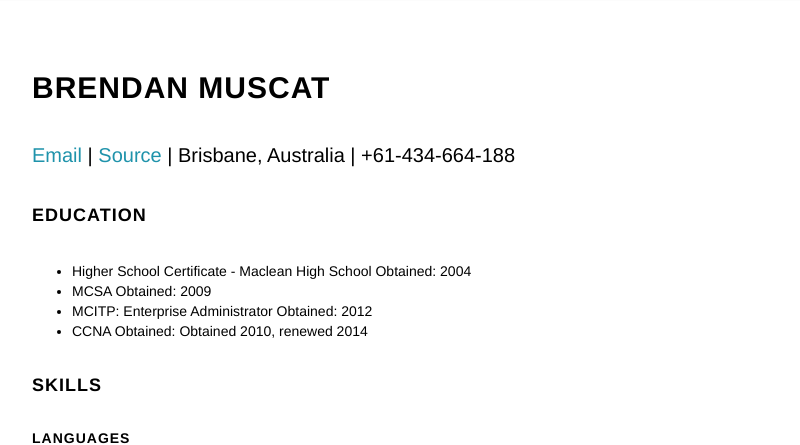
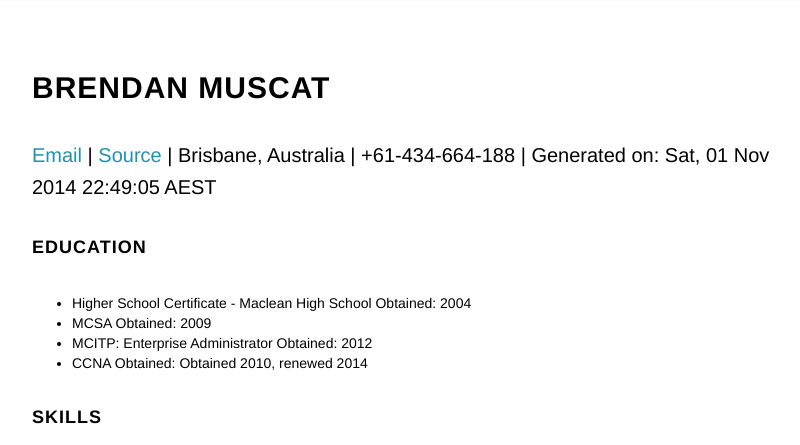
Before and after one commit to positivenoise/json-flask-cv, a Flask app: page / in a window 1280 px wide. Shown: the part 799-1244 px from the top of the page, without its empty margins (233-1033 px from the left). Run offline with Flask 2, Linux system fonts and the light colour scheme; some libraries are stand-ins or nearby versions.

Commit message:
Added time module to generate Generated on to PDF DOCX and main page

```diff
--- a/main.py
+++ b/main.py
@@ -1,7 +1,12 @@
-import os
+import os, time
 from flask import Flask, render_template, json, make_response, g
 from flask_weasyprint import HTML,render_pdf
 from docx import Document
+
+
+os.environ['TZ'] = 'AEST-10AEDT-11,M10.5.0,M3.5.0'
+time.tzset()
+time.strftime("%a, %d %b %Y %H:%M:%S AEST")
 
 def import_json():
     f =  open("resume.json")
@@ -14,7 +19,7 @@ def generate_docx(json_data):
 
     document = Document("static/template.docx")
     document.add_heading(json_data["basics"]["name"], 0)
-    document.add_paragraph(json_data["basics"]["email"] + ' | ' + json_data["basics"]["location"] + ' | ' + json_data["basics"]["phone"])
+    document.add_paragraph(json_data["basics"]["email"] + ' | ' + json_data["basics"]["location"] + ' | ' + json_data["basics"]["phone"] + ' | ' + 'Generated on:' + time.strftime("%a, %d %b %Y %H:%M:%S AEST"))
     document.add_heading('Education', level=1)
 
     for s in json_data["education"]:
@@ -63,7 +68,7 @@ def before_request():
     g.json_data = import_json()
 @app.route('/')
 def index():
-    return render_template('index.html', json = g.json_data)
+    return render_template('index.html', json = g.json_data, generated = time.strftime("%a, %d %b %Y %H:%M:%S AEST"))
 
 @app.route('/xml')
 def xml():
@@ -75,7 +80,7 @@ def jsonpage():
 
 @app.route('/pdf')
 def pdf():
-    html = render_template('pdf.html', json=g.json_data)
+    html = render_template('pdf.html', json=g.json_data, generated = time.strftime("%a, %d %b %Y %H:%M:%S AEST"))
     return render_pdf(HTML(string=html))
 
 @app.route('/download/json')
--- a/templates/index.html
+++ b/templates/index.html
@@ -93,7 +93,7 @@
         <div class="row">
             <div class="col-lg-8 col-lg-offset-2">
                 <h2>{{json.basics.name}}</h2>
-                <p><a href="mailto:{{json.basics.email}}">Email</a> | <a href="https://github.com/positivenoise">Source</a> | {{json.basics.location}} | {{json.basics.phone}} </p>
+                <p><a href="mailto:{{json.basics.email}}">Email</a> | <a href="https://github.com/positivenoise">Source</a> | {{json.basics.location}} | {{json.basics.phone}} | Generated on: {{generated}}</p>
                 <p><h4>Education</h4>
                 <ul>
                 {% for items in json.education %}
--- a/templates/pdf.html
+++ b/templates/pdf.html
@@ -9,7 +9,7 @@ body {
 </style>
 <title>{{json.basics.name}} - CV</title>
                 <h2>{{json.basics.name}}</h2>
-                <p><a href="mailto:{{json.basics.email}}">Email</a> | <a href="https://github.com/positivenoise">Source</a> | {{json.basics.location}} | {{json.basics.phone}} | </p>
+                <p><a href="mailto:{{json.basics.email}}">Email</a> | <a href="https://github.com/positivenoise">Source</a> | {{json.basics.location}} | {{json.basics.phone}} | Generated on: {{generated}}</p>
                 <p><h4>Education</h4>
                 <ul>
                 {% for items in json.education %}
```
Also changed, not shown: README.md.
